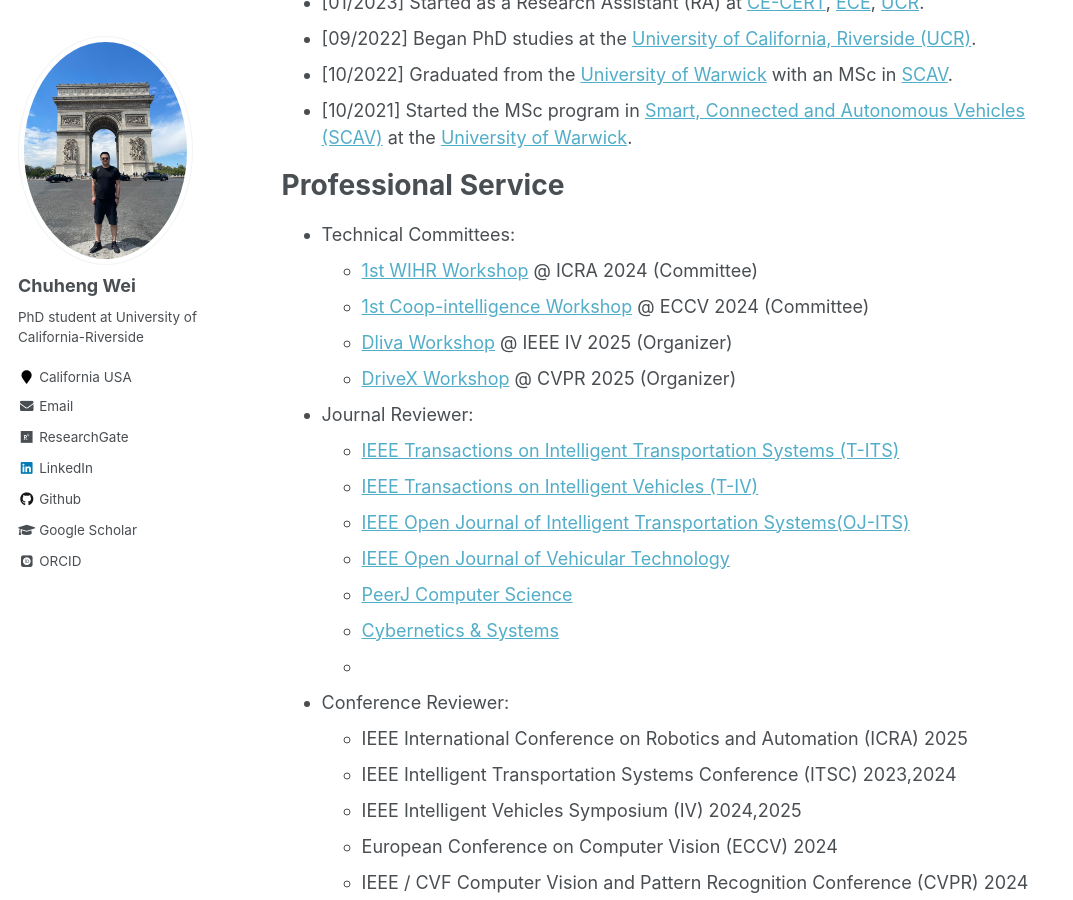
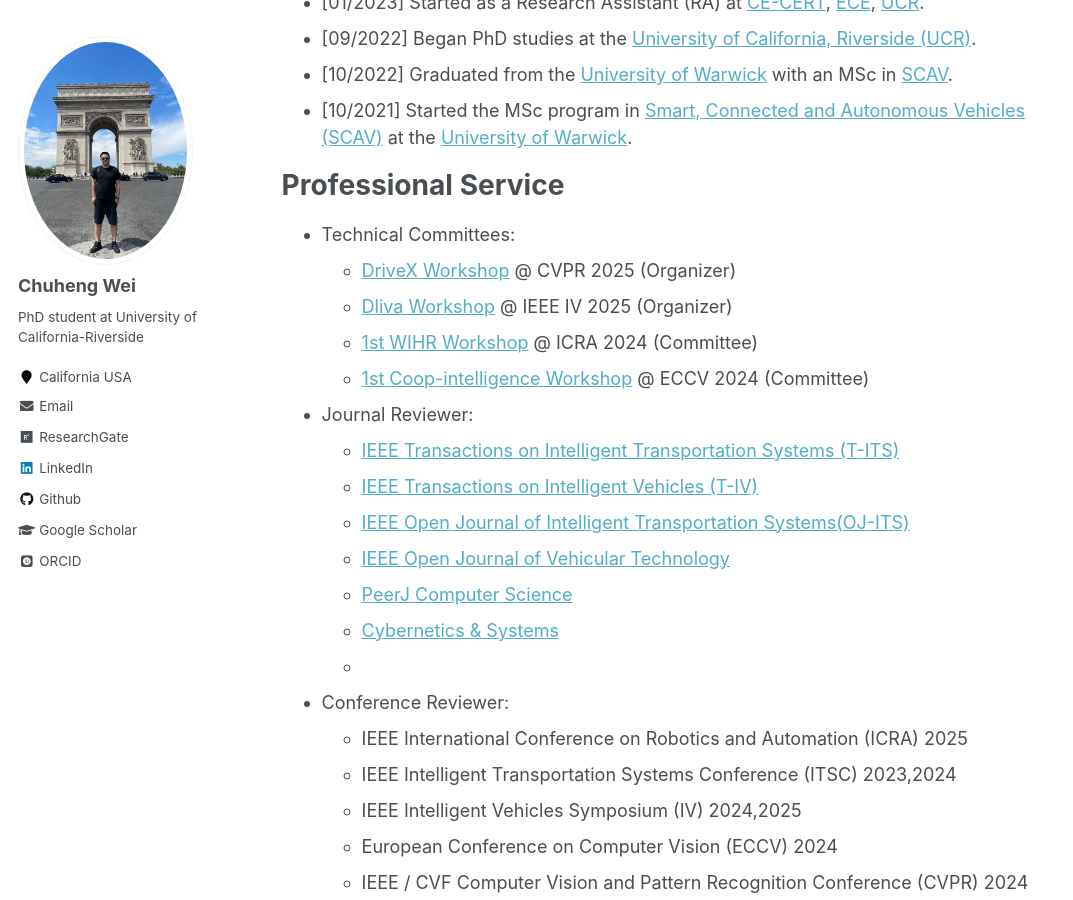
Before and after one commit to ChuhengWei/ChuhengWei.github.io, a Jekyll site: the page built from _pages/about.md, in a window 1280 px wide and 900 px high, scrolled down 1209 px. Shown: the whole window, without its empty margins (0-1073 px from the left). Built offline with Jekyll 4.4.1, drawn with Linux system fonts in a browser that asks for light colours; some web fonts are replaced.

Commit message:
Update News

```diff
--- a/_pages/about.md
+++ b/_pages/about.md
@@ -46,10 +46,10 @@
 
 
 - Technical Committees:
+  - [DriveX Workshop](https://drivex-workshop.github.io/) @ CVPR 2025 (Organizer)
+  - [Dliva Workshop](https://dliva-workshop.github.io/) @ IEEE IV 2025 (Organizer)
   - [1st WIHR Workshop](https://icrawearable.github.io/) @ ICRA 2024 (Committee)
   - [1st Coop-intelligence Workshop](https://coop-intelligence.github.io/) @ ECCV 2024 (Committee)
-  - [Dliva Workshop](https://dliva-workshop.github.io/) @ IEEE IV 2025 (Organizer)
-  - [DriveX Workshop](https://drivex-workshop.github.io/) @ CVPR 2025 (Organizer)
 
 
 - Journal Reviewer:
```
